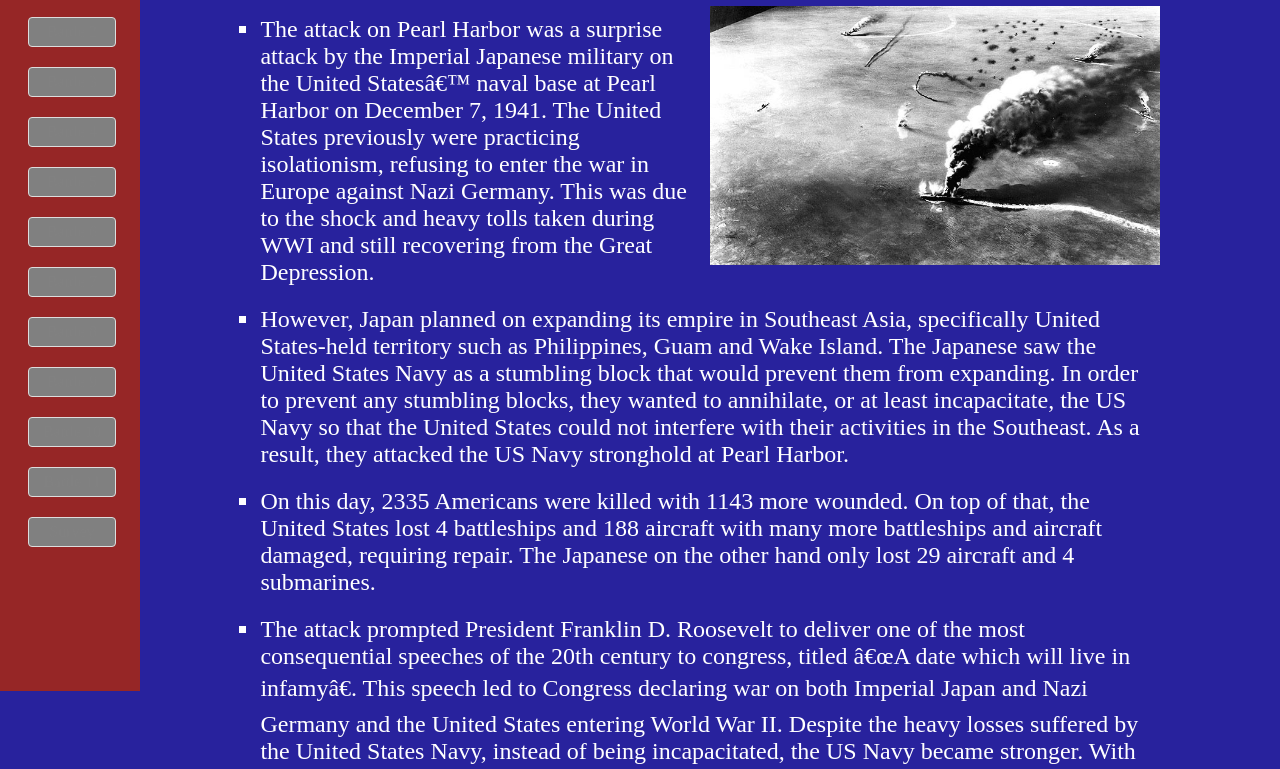
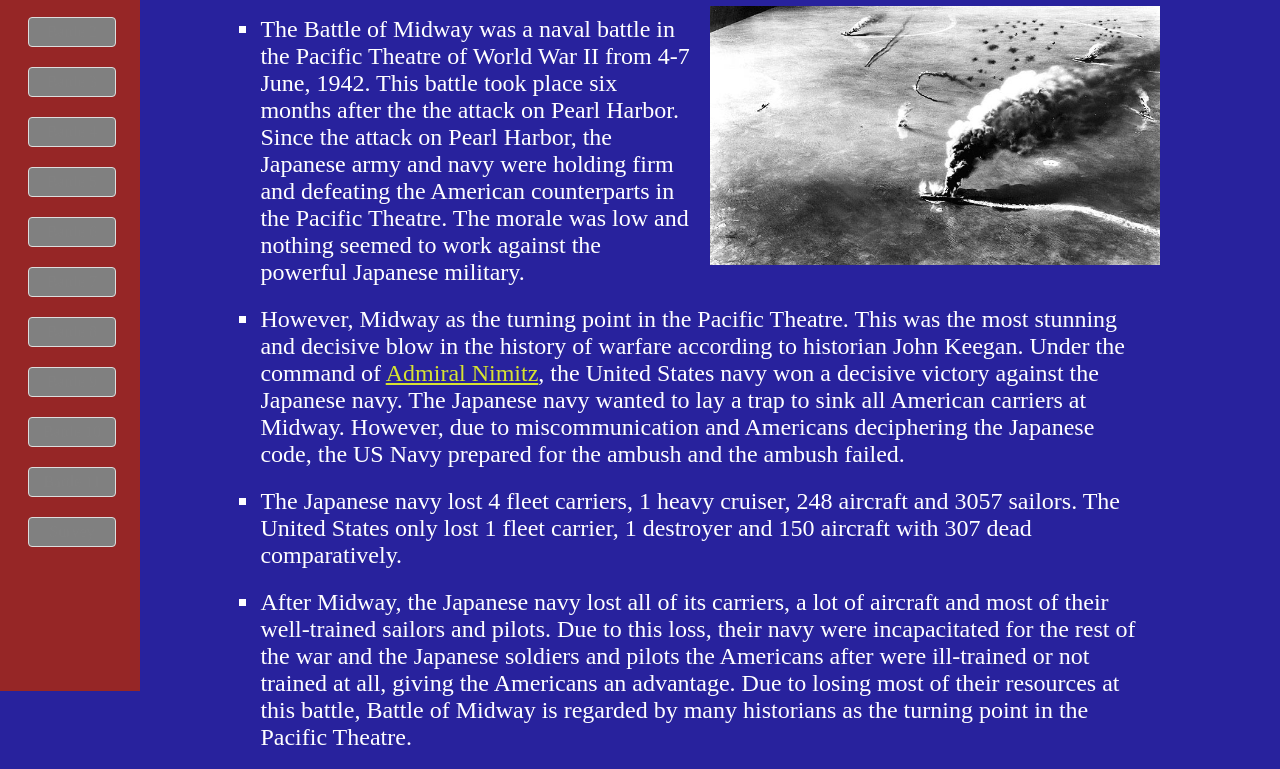
Before and after one commit to moo9779/moo9779.github.io, a plain HTML site: page project/battle9.html in a window 1280 px wide. Shown: the part 129-898 px from the top of the page. Drawn offline with Linux system fonts and the light colour scheme.

Commit message:
Add files via upload

```diff
--- a/project/battle9.html
+++ b/project/battle9.html
@@ -69,33 +69,30 @@
 <div class= "page" id="caption">
       <ul>
           <li >
-            The attack on Pearl Harbor was a surprise attack by the Imperial Japanese military on the United
-            States’ naval base at Pearl Harbor on December 7, 1941. The United States previously were practicing
-            isolationism, refusing to enter the war in Europe against Nazi Germany. This was due to the shock
-            and heavy tolls taken during WWI and still recovering from the Great Depression.
+            The Battle of Midway was a naval battle in the Pacific Theatre of World War II from 4-7 June, 1942.
+            This battle took place six months after the the attack on Pearl Harbor. Since the attack on Pearl
+            Harbor, the Japanese army and navy were holding firm and defeating the American counterparts in the
+            Pacific Theatre. The morale was low and nothing seemed to work against the powerful Japanese military.
         </li>
 
         <li >
-            However, Japan planned on expanding its empire in Southeast Asia, specifically United States-held
-            territory such as Philippines, Guam and Wake Island. The Japanese saw the United States Navy as a
-            stumbling block that would prevent them from expanding. In order to prevent any stumbling blocks,
-            they wanted to annihilate, or at least incapacitate, the US Navy so that the United States could not
-            interfere with their activities in the Southeast. As a result, they attacked the US Navy stronghold
-            at Pearl Harbor.
+            However, Midway as the turning point in the Pacific Theatre. This was the most stunning and decisive
+            blow in the history of warfare according to historian John Keegan. Under the command of <a style="color:rgb(215, 227, 49)" href="https://en.wikipedia.org/wiki/Chester_W._Nimitz">Admiral Nimitz</a>,
+             the United States navy won a decisive victory against the Japanese navy. The Japanese navy wanted to lay
+             a trap to sink all American carriers at Midway. However, due to miscommunication and Americans deciphering
+              the Japanese code, the US Navy prepared for the ambush and the ambush failed.
         </li>
 
         <li >
-            On this day, 2335 Americans were killed with 1143 more wounded. On top of that, the United States lost
-            4 battleships and 188 aircraft with many more battleships and aircraft damaged, requiring repair. The
-            Japanese on the other hand only lost 29 aircraft and 4 submarines.
+            The Japanese navy lost 4 fleet carriers, 1 heavy cruiser, 248 aircraft and 3057 sailors.
+            The United States only lost 1 fleet carrier, 1 destroyer and 150 aircraft with 307 dead comparatively.
         </li>
         <li >
-            The attack prompted President Franklin D. Roosevelt to deliver one of the most consequential speeches
-            of the 20th century to congress, titled “A date which will live in infamy”. This speech led to Congress
-             declaring war on both Imperial Japan and Nazi Germany and the United States entering World War II.
-             Despite the heavy losses suffered by the United States Navy, instead of being incapacitated, the US Navy
-             became stronger. With the declaration of war, Congress approved more funding and the size and capability
-             of the US Navy improved three-fold.
+            After Midway, the Japanese navy lost all of its carriers, a lot of aircraft and most of their
+            well-trained sailors and pilots. Due to this loss, their navy were incapacitated for the rest of
+            the war and the Japanese soldiers and pilots the Americans after were ill-trained or not trained
+            at all, giving the Americans an advantage. Due to losing most of their resources at this battle,
+            Battle of Midway is regarded by many historians as the turning point in the Pacific Theatre.
         </li>
         <div align="center">
                 <h3 style = "text-align:center; color:goldenrod;font-size: 1em; margin-bottom: 0">Battle of Midway</h3>
```
Also changed, not shown: project/battle10.html (+15 -19 lines), project/index.html (+16 -5 lines).
